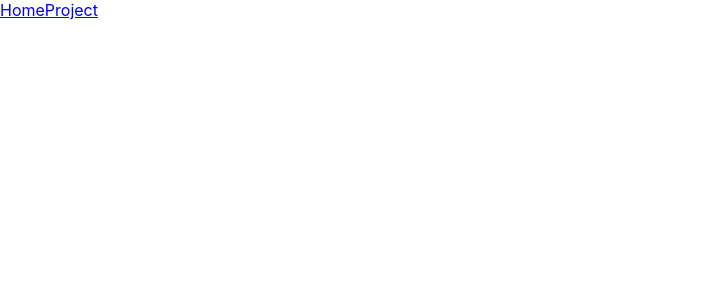
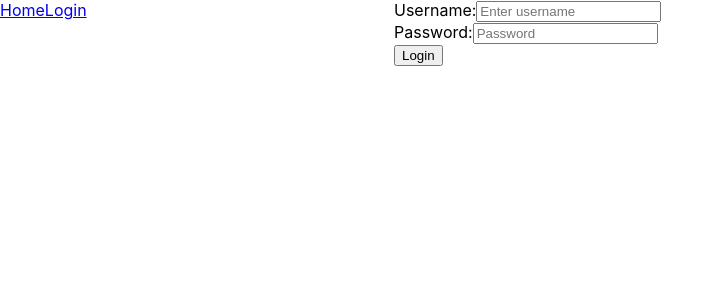
Before and after one commit to Caroline99/she-codes-crowdfunding, a React (Create React App) app: page /login in a window 1280 px wide. Before the commit this address had no page. Shown: the top 300 px of the page, without its empty margins (0-723 px from the left). Built offline with nearby package versions, Linux system fonts and the light colour scheme.

Commit message:
pre-deployment

```diff
--- a/src/App.js
+++ b/src/App.js
@@ -5,16 +5,17 @@ import './App.css';
 import Nav from './components/Nav';
 import HomePage from './pages/HomePage';
 import ProjectPage from './pages/ProjectPage';
+import LoginPage from './pages/LoginPage';
 
 function App() {
   return (
     <Router>
-      <div>
+      <div id="project-list">
         <Nav />
-
         <Routes>
           <Route exact path="/" element={<HomePage />} />
-          <Route path="/project" element={<ProjectPage />} />
+          <Route path="/project/:id" element={<ProjectPage />} />
+          <Route path="/login" element={<LoginPage /> } />
         </Routes>
       </div>
     </Router>
--- /dev/null
+++ b/src/components/LoginForm/index.jsx
@@ -0,0 +1,81 @@
+import React, { useState } from 'react';
+import { useNavigate } from 'react-router-dom';
+
+function LoginForm() {
+    const navigate = useNavigate();
+    const [credentials, setCredentials] = useState({
+        username: "",
+        password: "",
+        });
+
+    const postData = async () => {
+        const response = await fetch(
+            `${process.env.REACT_APP_API_URL}api-token-auth/`,
+            {
+            method: "post",
+            headers: {
+                "Content-Type": "application/json",
+            },
+            body: JSON.stringify(credentials),
+            }
+        );
+        return response.json();
+    };
+
+    const handleChange = (e) => {
+        const { id, value } = e.target;
+        setCredentials({...credentials, [id]: value,
+        });
+    };
+
+    const handleSubmit = (e) => {
+        e.preventDefault();
+        if (credentials.username && credentials.password) {
+            postData().then(data => {
+                window.localStorage.setItem("token", data.token)
+                navigate('/')
+            });
+        }
+    };
+
+
+
+
+            // postData().then((response) => {
+            //     console.log(response.token);
+            //     window.localStorage.setItem("token", response.token);
+            //     history.push("/");
+            // });
+    //     }
+    // }
+
+
+
+    return (
+        <form>
+        <div>
+        <label htmlFor="username">Username:</label>
+        <input
+            type="text"
+            id="username"
+            placeholder="Enter username"
+            onChange={handleChange}
+        />
+        </div>
+        <div>
+        <label htmlFor="password">Password:</label>
+        <input
+            type="password"
+            id="password"
+            placeholder="Password"
+            onChange={handleChange}
+        />
+        </div>
+        <button type="submit" onClick={handleSubmit}>
+        Login
+        </button>
+        </form>
+    );
+}
+
+export default LoginForm;
--- a/src/components/Nav/index.jsx
+++ b/src/components/Nav/index.jsx
@@ -5,7 +5,9 @@ function Nav() {
     return (
         <nav>
             <Link to='/'>Home</Link>
-            <Link to='/project'>Project</Link>
+            <Link to='/login'>Login</Link>
+            {/* TODO remove the next line */}
+            {/* <Link to='/project'>Project</Link> */}
         </nav>
     )
 }
--- a/src/components/ProjectCard/index.jsx
+++ b/src/components/ProjectCard/index.jsx
@@ -6,8 +6,11 @@ function ProjectCard(props) {
     const { projectData } = props;
     return (
         <div className='project-card'>
-            <Link to='/project'>
-                <img src={projectData.image} />
+            <Link to={`/project/${projectData.id}`}>
+                <img
+                    alt="projectData"
+                    src={projectData.image}
+                />
                 <h3>{projectData.title}</h3>
             </Link>
         </div>
--- a/src/pages/HomePage.jsx
+++ b/src/pages/HomePage.jsx
@@ -1,11 +1,31 @@
-import React from 'react';
-import { allProjects } from '../data';
+import React, { useState, useEffect } from 'react';
+//import { allProjects } from '../data';
 import ProjectCard from '../components/ProjectCard';
 
 function HomePage() {
+    const [projectData, setProjectData] = useState([]);
+
+    // When we load our HomePage, we render all projects in the
+    // projectData array. This is by default empty. However, we have
+    // projects in our Heroku database that we deployed and made
+    // accessible last subject with Python. We can now get those projects
+    // by making a get request and storing the result in our projectData state
+
+    // When we mount our Application, we want to store the contents
+    // of allProjects in our state
+    useEffect(() => {
+        // When we mount our HomePage, I want to get our
+        // projects from out DRF API that we created in our
+        // DRF module.
+
+        fetch(`${process.env.REACT_APP_API_URL}projects`)
+            .then(res => res.json())
+            .then(data => setProjectData(data))
+    }, [])
+
     return (
         <div id="project-list">
-            {allProjects.map((projectData, key) => {
+            {projectData.map((projectData, key) => {
                 return <ProjectCard key={key} projectData={projectData} />;
             })}
         </div>
--- /dev/null
+++ b/src/pages/LoginPage.jsx
@@ -0,0 +1,8 @@
+import React from 'react';
+import LoginForm from '../components/LoginForm';
+
+function LoginPage() {
+    return <LoginForm />;
+}
+
+export default LoginPage;
--- a/src/pages/ProjectPage.jsx
+++ b/src/pages/ProjectPage.jsx
@@ -9,21 +9,25 @@ function ProjectPage() {
 
     const [projectData, setProjectData] = useState({ pledges: [] });
     const { id } = useParams();
+    console.log(id);
 
     useEffect(() => {
+        console.log(process.env.REACT_APP_API_URL);
         fetch(`${process.env.REACT_APP_API_URL}projects/${id}`)
             .then(res => res.json())
             .then(data => setProjectData(data))
-    }, [])
+    }, [id]);
+    console.log(projectData)
 
-    console.log(`Title: ${projectData.title}`)
+    // console.log(`Title: ${projectData.title}`)
 
     return (
         <div>
             <h2>{projectData.title}</h2>
-            {/* <h3>Created at: {oneProject.date_created}</h3> */}
-            <h3>Created at: {new Intl.DateTimeFormat('en-AU', {year: 'numeric', month: 'long', day: 'numeric'}).format(new Date(projectData.date_created))}</h3>
-            <h3>{`Status: ${projectData.is_open ? 'Open for donations' : 'Closed for donations'}`}</h3>
+            {/* <h3>Created at: {projectData.date_created}</h3> */}
+            {/* <h3>Created at: {new Intl.DateTimeFormat('en-AU', {year: 'numeric', month: 'long', day: 'numeric'}).format(new Date(projectData.date_created))}</h3> */}
+            <h3>Created at: {new Date(projectData.date_created).toDateString()}</h3>
+            <h3>{`Status: ${projectData.is_open ? 'Open for pledges' : 'Closed for pledges'}`}</h3>
             <h3>{`Goal: $${projectData.goal}`}</h3>
             <h3>Pledges:</h3>
             <ul>
```
